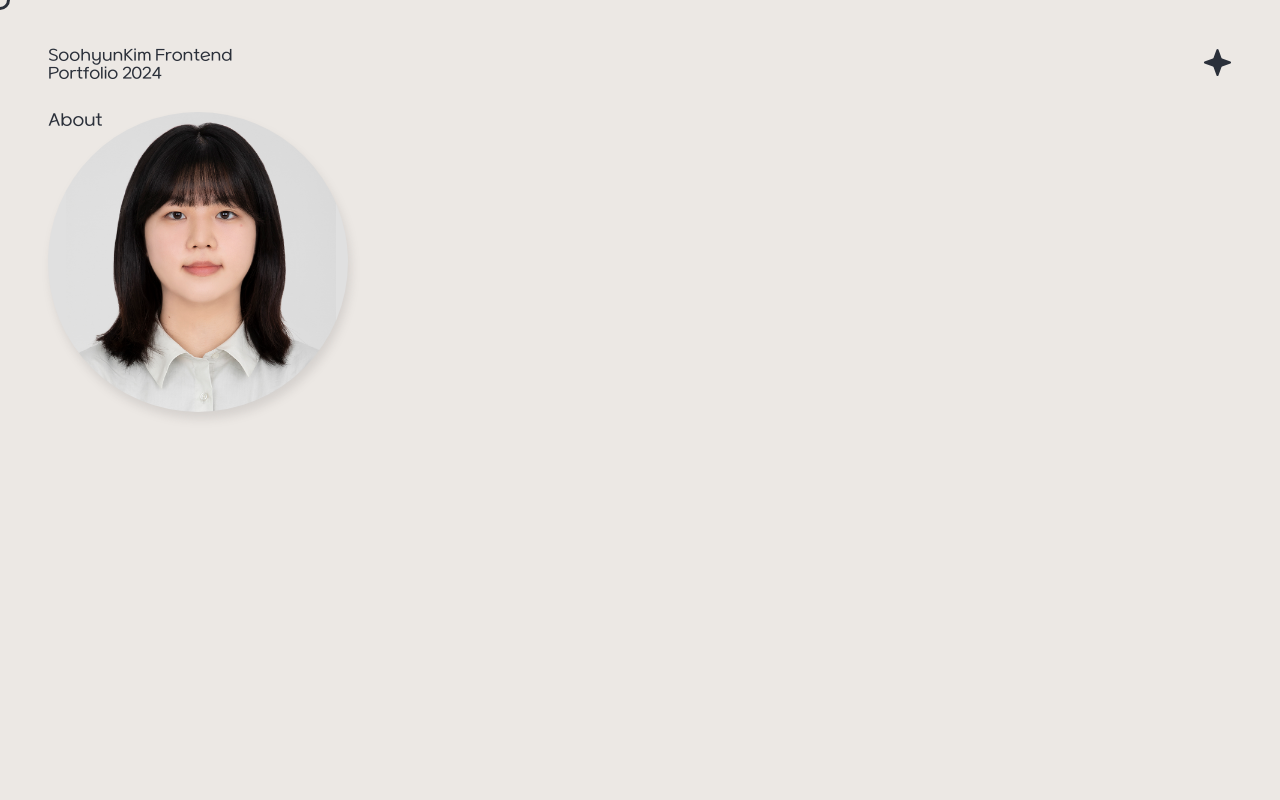
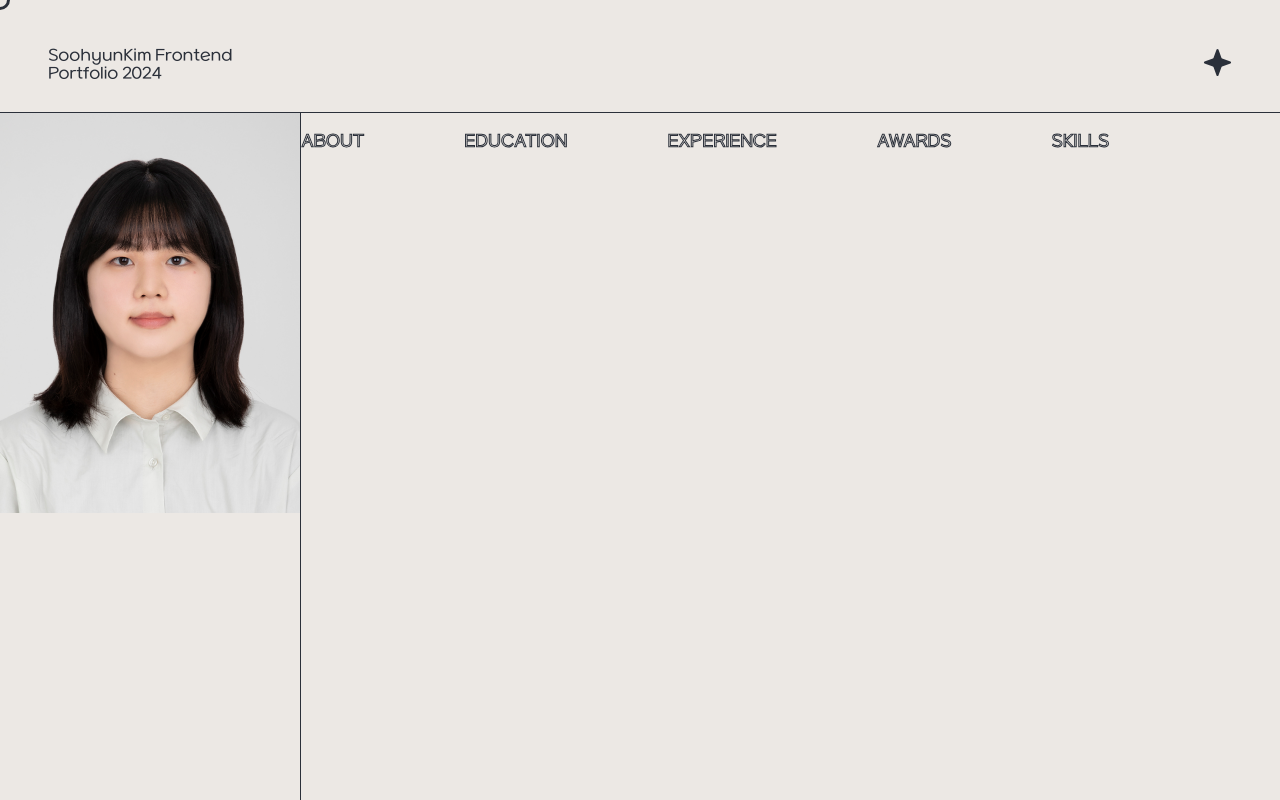
Before and after one commit to gamjatan9/Soohyun-Portfolio, a Next.js app in the folder soohyunkim/: page /about in a window 1280 px wide. Built offline with nearby package versions, Linux system fonts and the light colour scheme.

Commit message:
✨ Feat: about page

```diff
--- a/soohyunkim/src/app/about/page.tsx
+++ b/soohyunkim/src/app/about/page.tsx
@@ -1,8 +1,23 @@
+import { Profile } from '../../../public/images';
+
 export default function About() {
   return (
     <div className="about">
-      <div className="my-picture">
-        <p>About</p>
+      <div className="border-line"></div>
+      <div className="main-content">
+        <div className="profile-container">
+          <div className="profile"></div>
+        </div>
+        <div className="nav-bar">
+          <div className="nav">
+            <a href="#about">ABOUT</a>
+            <a href="#education">EDUCATION</a>
+            <a href="#experience">EXPERIENCE</a>
+            <a href="#awards">AWARDS</a>
+            <a href="#skills">SKILLS</a>
+          </div>
+        </div>
+        <div className="content"></div>
       </div>
     </div>
   );
--- a/soohyunkim/src/styles/pages/about.scss
+++ b/soohyunkim/src/styles/pages/about.scss
@@ -1,16 +1,55 @@
 .about {
-  display: absolute;
   width: 100dvw;
   height: 100dvh;
-  padding: 7rem 3rem;
+  padding: 7rem 0;
+  display: flex;
+  flex-direction: column;
+
+  .border-line {
+    border-bottom: solid 1px $text;
+  }
+
+  .main-content {
+    display: flex;
+    height: 100%;
+  }
+
+  .profile-container {
+    flex: 0 0 10vw;
+    border-right: 1px solid $text;
+    position: fixed;
+    overflow-y: auto;
+    height: 100%;
+  }
+
+  .nav-bar {
+    flex-grow: 1;
+    display: flex;
+    flex-direction: column;
+    justify-content: flex-start;
+    margin-left: 18vw;
+    height: 60px;
+    width: 100%;
+    //border: 1px solid $text;
+  }
+  .nav {
+    align-self: center;
+    padding-top: 20px;
+
+    a {
+      margin-right: 100px;
+      -webkit-text-stroke: 1px $text;
+      color: transparent;
+
+      &:hover {
+        color: $text;
+      }
+    }
+  }
 }
 
-.my-picture {
+.profile {
   width: 300px;
-  height: 300px;
-  flex-shrink: 0;
-  border-radius: 480px;
-  background: url('/images/me.JPG') #e0e0e0 60% / cover no-repeat;
-  background-size: 90%;
-  box-shadow: 3px 7px 10px 0px rgba(123, 121, 121, 0.2);
+  height: 400px;
+  background: url('/images/me.JPG') 100% / cover no-repeat;
 }
```
